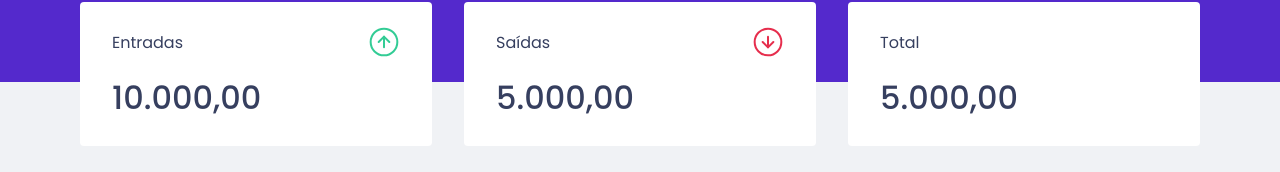
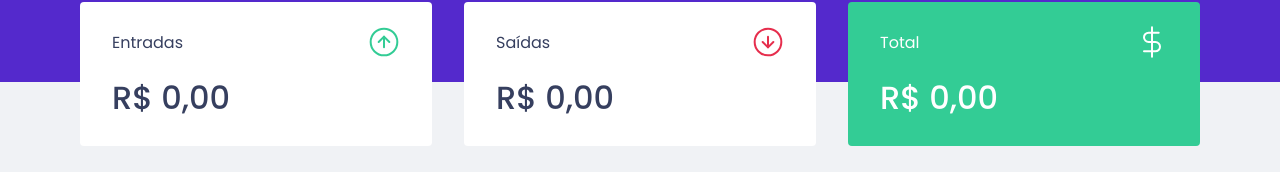
Before and after one commit to tiago-santos-dev/IGNITE_TS-Money, a React (Create React App) app: page / in a window 1280 px wide. Shown: the part 190-362 px from the top of the page. Built offline with nearby package versions, Linux system fonts and the light colour scheme; no server answers; what miragejs would draw is missing.

Commit message:
Criando um hook

```diff
--- a/src/App.tsx
+++ b/src/App.tsx
@@ -4,7 +4,7 @@
 import { Header } from "./components/Header";
 import { NewTransactionModal } from './components/NewTransactionModal';
 import { GlobalStyle } from "./styles/global";
-import { TransactionsProvider } from './TransactionContext';
+import { TransactionsProvider } from './hooks/useTransactions';
 
 Modal.setAppElement('#root');
 
--- a/src/components/NewTransactionModal/index.tsx
+++ b/src/components/NewTransactionModal/index.tsx
@@ -1,12 +1,12 @@
-import { FormEvent, useState, useContext } from 'react';
+import { FormEvent, useState } from 'react';
 import Modal from 'react-modal'
-import { TransactionsContext } from '../../TransactionContext';
 
 import closeImg from '../../assets/close.svg'
 import incomeImg from '../../assets/income.svg'
 import outcomeImg from '../../assets/outcome.svg'
 
 import { Container, TransactionTypeContainer, RadioBox } from './styles';
+import { useTransactions } from '../../hooks/useTransactions';
 interface NewTransationModalProps {
     isOpen: boolean;
     onRequestClose: () => void;
@@ -18,7 +18,7 @@
     const [category, setCategory] = useState('');
     const [type, setType] = useState('deposit');
 
-    const { createTransaction } = useContext(TransactionsContext);
+    const { createTransaction } = useTransactions();
 
     async function handleCreateNewTransaction (event: FormEvent) {
         event.preventDefault();
--- a/src/components/Summary/index.tsx
+++ b/src/components/Summary/index.tsx
@@ -1,5 +1,4 @@
-import { useContext } from 'react';
-import { TransactionsContext } from '../../TransactionContext';
+import { useTransactions } from '../../hooks/useTransactions';
 
 import incomeImg from '../../assets/income.svg'
 import outcomeImg from '../../assets/outcome.svg'
@@ -9,7 +8,22 @@
 
 export function Summary () {
 
-    const { transactions } = useContext(TransactionsContext);
+    const { transactions } = useTransactions();
+
+    const Summary = transactions.reduce((acc, transaction) => {
+        if (transaction.type === 'deposit') {
+            acc.deposits += transaction.amount;
+            acc.total += transaction.amount;
+        } else {
+            acc.withdraws += transaction.amount;
+            acc.total -= transaction.amount;
+        }
+        return acc;
+    }, {
+        deposits: 0,
+        withdraws: 0,
+        total: 0
+    })
 
     return (
         <Container>
@@ -18,7 +32,12 @@
                     <p>Entradas</p>
                     <img src={incomeImg} alt="Entradas" />
                 </header>
-                <strong>10.000,00</strong>
+                <strong>{
+                    new Intl.NumberFormat('pt-BR', {
+                        style: 'currency',
+                        currency: 'BRL'
+                    }).format(Summary.deposits)}
+                </strong>
             </div>
 
             <div>
@@ -26,7 +45,12 @@
                     <p>Saídas</p>
                     <img src={outcomeImg} alt="Saídas" />
                 </header>
-                <strong>5.000,00</strong>
+                <strong>{
+                    new Intl.NumberFormat('pt-BR', {
+                        style: 'currency',
+                        currency: 'BRL'
+                    }).format(Summary.withdraws)}
+                </strong>
             </div>
 
             <div className="highlight-background">
@@ -34,7 +58,12 @@
                     <p>Total</p>
                     <img src={totalImg} alt="Total" />
                 </header>
-                <strong>5.000,00</strong>
+                <strong>{
+                    new Intl.NumberFormat('pt-BR', {
+                        style: 'currency',
+                        currency: 'BRL'
+                    }).format(Summary.total)}
+                </strong>
             </div>
         </Container>
     )
--- a/src/components/Summary/styles.ts
+++ b/src/components/Summary/styles.ts
@@ -27,7 +27,7 @@
         line-height: 3rem;
     }
 
-    &.highlight-background{
+    .highlight-background{
         background: var(--green);
         color: #FFF;
     }
--- a/src/components/TransactionsTable/index.tsx
+++ b/src/components/TransactionsTable/index.tsx
@@ -1,10 +1,10 @@
-import { useContext } from "react";
-import { TransactionsContext } from "../../TransactionContext";
+
+import { useTransactions } from "../../hooks/useTransactions";
 import { Container } from "./styles";
 
 export function TransactionsTable () {
 
-    const { transactions } = useContext(TransactionsContext);
+    const { transactions } = useTransactions();
 
     return (
         <Container>
--- a/src/TransactionContext.tsx
+++ b/src/hooks/useTransactions.tsx
@@ -1,5 +1,5 @@
-import { createContext, ReactNode, useEffect, useState } from 'react'
-import { api } from './services/api';
+import { createContext, ReactNode, useEffect, useState, useContext } from 'react'
+import { api } from '../services/api';
 
 interface Transaction {
     id: number;
@@ -57,3 +57,9 @@
 
     )
 }
+
+export function useTransactions () {
+    const context = useContext(TransactionsContext);
+
+    return context;
+}
```
